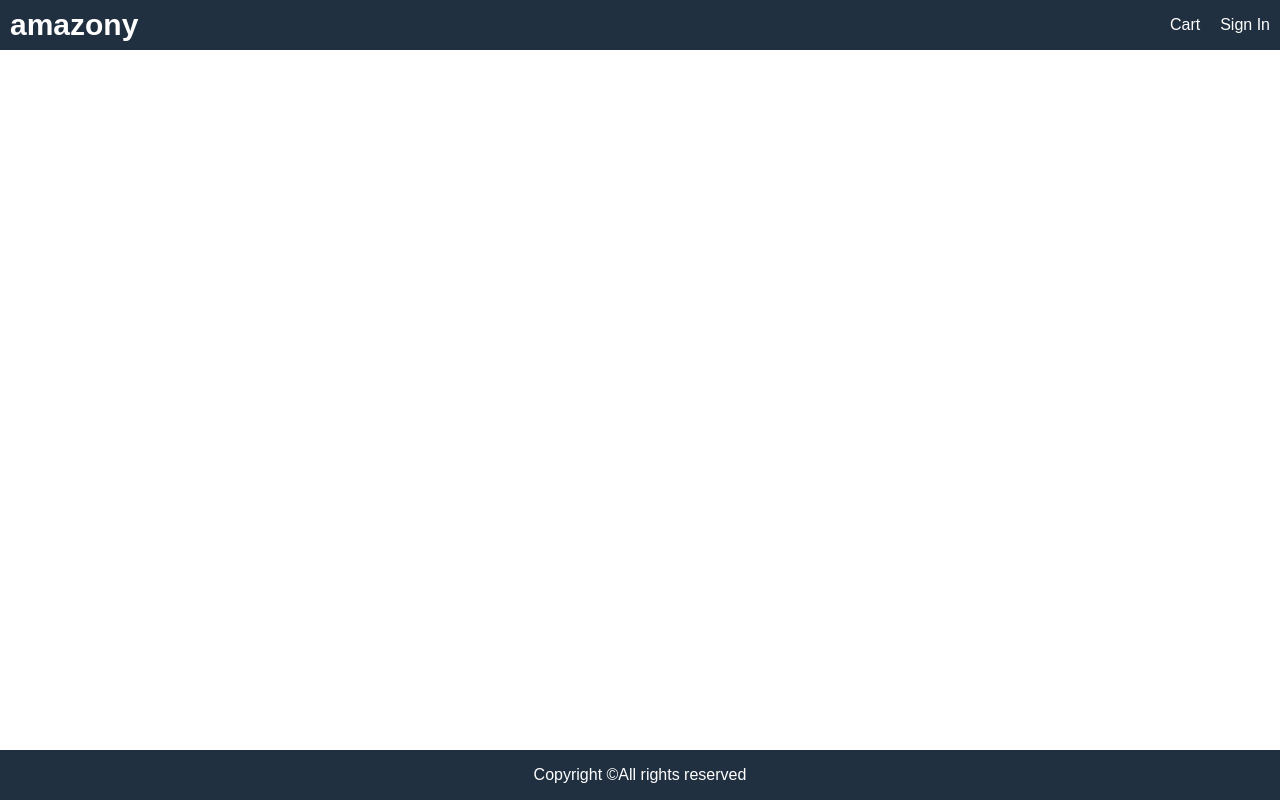
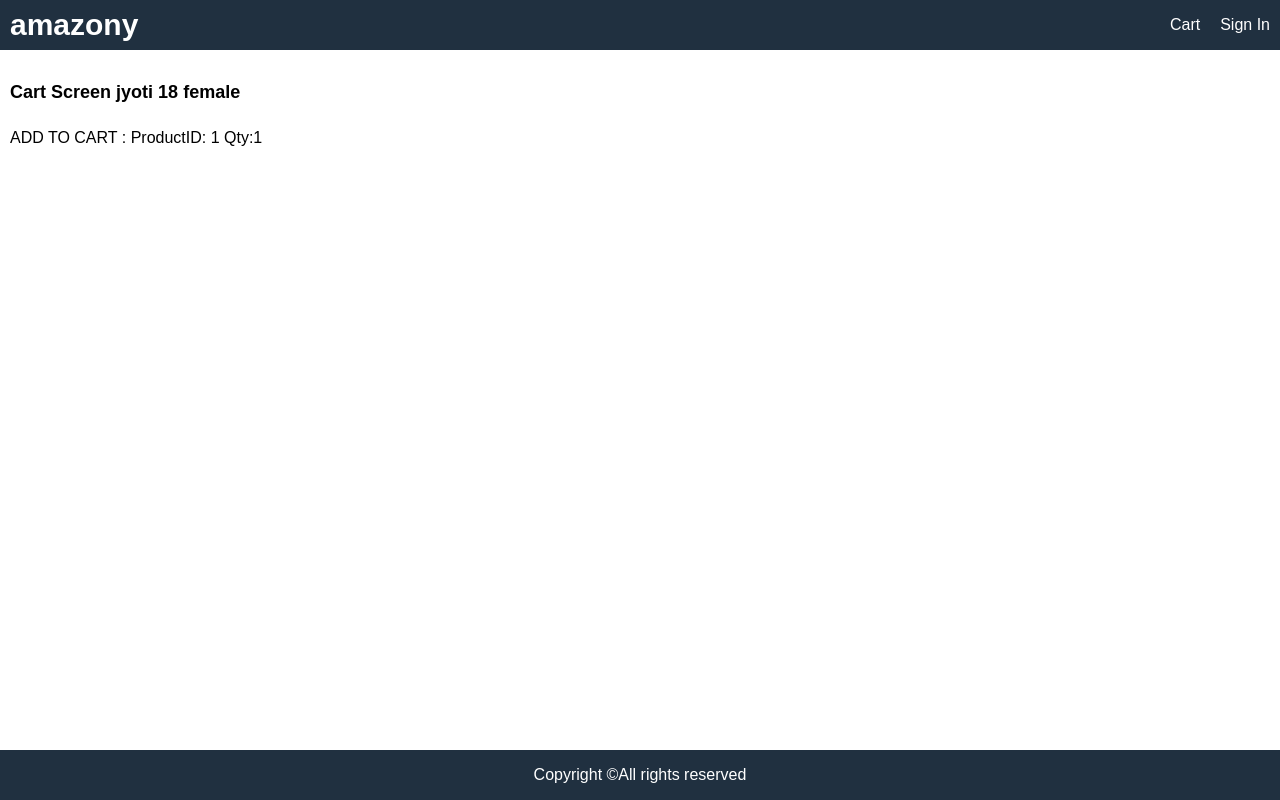
Before and after one commit to Jyoti-rgb/Amazony, a React (Create React App) app in the folder frontend/: page /cart/1 in a window 1280 px wide. Built offline with nearby package versions, Linux system fonts and the light colour scheme.

Commit message:
create Cart Screen for Add to cart

```diff
--- a/frontend/src/App.js
+++ b/frontend/src/App.js
@@ -2,6 +2,7 @@
 import HomeScreen from "./Components/Screen/HomeScreen";
 import { BrowserRouter, Routes, Route } from "react-router-dom";
 import ProductScreen from "./Components/Screen/ProductScreen";
+import CartScreen from "./Components/Screen/CartScreen";
 
 function App() {
   return (
@@ -20,6 +21,8 @@
         </header>
         <main>
           <Routes>
+            <Route path="/cart/:id" element={<CartScreen />} />
+
             <Route path="/" index element={<HomeScreen />} />
             <Route path="/product/:id" element={<ProductScreen />} />
           </Routes>
--- /dev/null
+++ b/frontend/src/Components/Screen/CartScreen.js
@@ -0,0 +1,27 @@
+import React from "react";
+import { useLocation, useParams } from "react-router-dom";
+
+function CartScreen() {
+  useParams();
+  const { id } = useParams();
+
+  const girl = ["jyoti", "18", "female"];
+
+  const [name, age, gender] = girl;
+
+  const location = useLocation();
+  const qty = location.search ? Number(location.search.split("=")[1]) : 1;
+  console.log(qty);
+  return (
+    <div>
+      <h1>
+        Cart Screen {name} {age} {gender}
+      </h1>
+      <p>
+        ADD TO CART : ProductID: {id} Qty:{qty}
+      </p>
+    </div>
+  );
+}
+
+export default CartScreen;
--- a/frontend/src/Components/Screen/ProductScreen.js
+++ b/frontend/src/Components/Screen/ProductScreen.js
@@ -1,7 +1,7 @@
-import React, { useEffect } from "react";
+import React, { useEffect, useState } from "react";
 // import data from "../Data/data";
 import Rating from "../Rating/Rating";
-import { Link, useParams } from "react-router-dom";
+import { Link, useNavigate, useParams } from "react-router-dom";
 import { useDispatch, useSelector } from "react-redux";
 import LoadingBox from "../LoadingBox/LoadingBox";
 import MessageBox from "../MessageBox/MessageBox";
@@ -9,8 +9,12 @@
 
 export default function ProductScreen() {
   const dispatch = useDispatch();
+  const navigate = useNavigate();
+  const { id } = useParams();
+
+  const [qty, setQty] = useState(1);
+
   // const productId = props.match.params.id;
-  const { id } = useParams();
   // const product = data.products.find((x) => x._id === id);
   // if (!product) {
 
@@ -25,6 +29,10 @@
     dispatch(productScreenAction(id));
   }, [dispatch, id]);
 
+  const addToCartHandler = () => {
+    navigate(`/cart/${id}?qty=${qty}`);
+  };
+
   return (
     <div>
       {loading ? (
@@ -34,6 +42,7 @@
       ) : (
         <div>
           <Link to="/">Back to result</Link>
+
           <div className="row top">
             <div className="col-2">
               <img className="large" src={product.image} alt="{product.name}" />
@@ -77,9 +86,40 @@
                       </div>
                     </div>
                   </li>
-                  <li>
-                    <button className="primary block"> Add to Cart</button>
-                  </li>
+                  {product.countInStock > 0 && (
+                    <>
+                      <li>
+                        <div className="row">
+                          <div>Qty</div>
+                          <div>
+                            <select
+                              value={qty}
+                              onChange={(e) => setQty(e.target.value)}
+                            >
+                              {[...Array(product.countInStock).keys()].map(
+                                (x) => (
+                                  <option key={x + 1} value={x + 1}>
+                                    {x + 1}
+                                  </option>
+                                )
+                              )}
+                            </select>
+                          </div>
+                        </div>
+                      </li>
+                      <li>
+                        <button
+                          onClick={addToCartHandler}
+                          className="primary block"
+                        >
+                          Add to Cart
+                        </button>
+                      </li>
+                    </>
+                  )}
+                  {/* <li>
+                    <button    className="primary block">Add to Cart</button>
+                  </li> */}
                 </ul>
               </div>
             </div>
--- a/frontend/src/redux/productScreen/productScreenAction.js
+++ b/frontend/src/redux/productScreen/productScreenAction.js
@@ -11,7 +11,6 @@
   });
   try {
     const { data } = await axios.get(`/api/products/${productId}`);
-
     dispatch({
       type: PRODUCT_DETAILS_SUCCESS,
       payload: data,
--- a/frontend/src/redux/productScreen/productScreenReducer.js
+++ b/frontend/src/redux/productScreen/productScreenReducer.js
@@ -6,7 +6,7 @@
 
 const initialState = {
   loading: true,
-  product: [],
+  product: {},
   error: null,
 };
 
```
